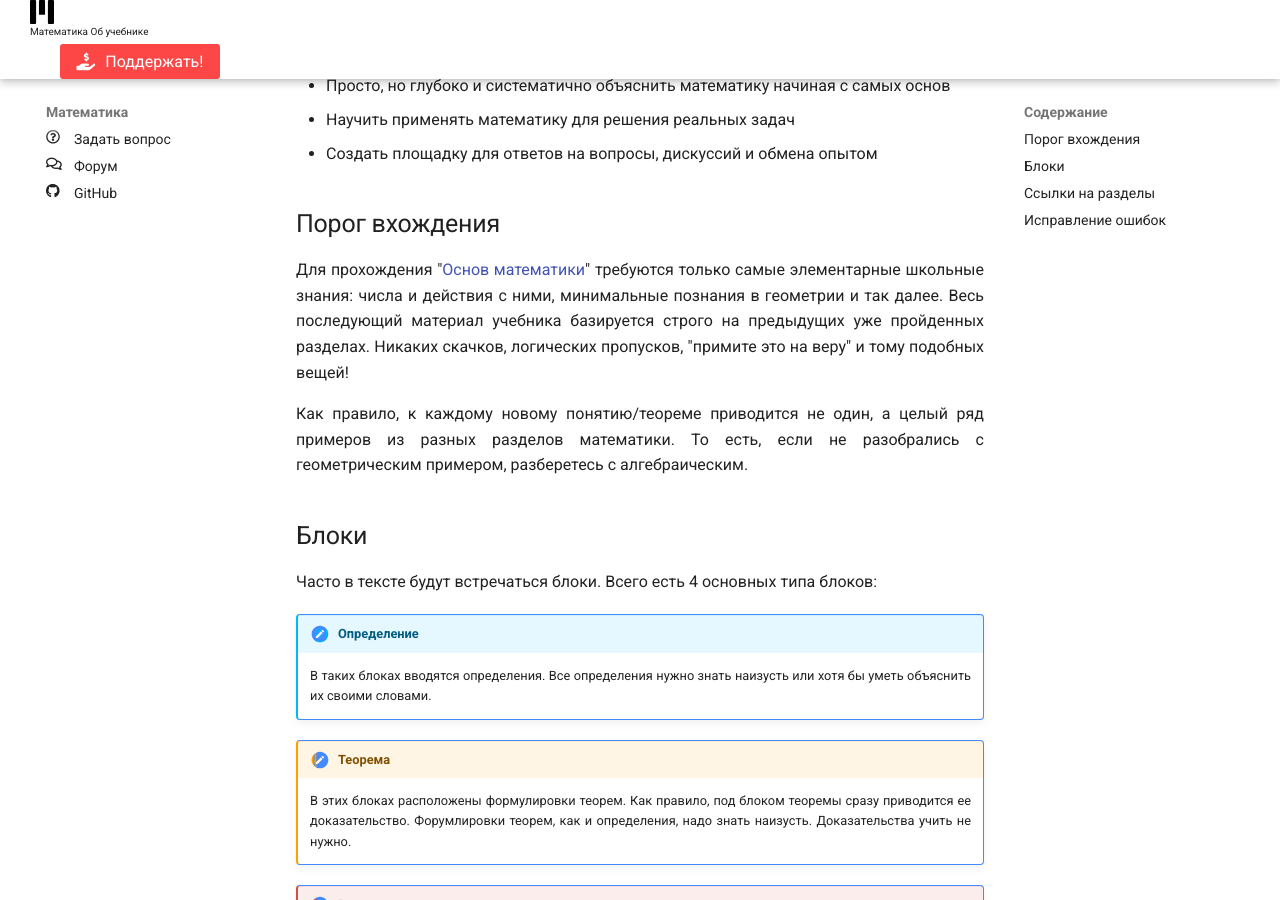
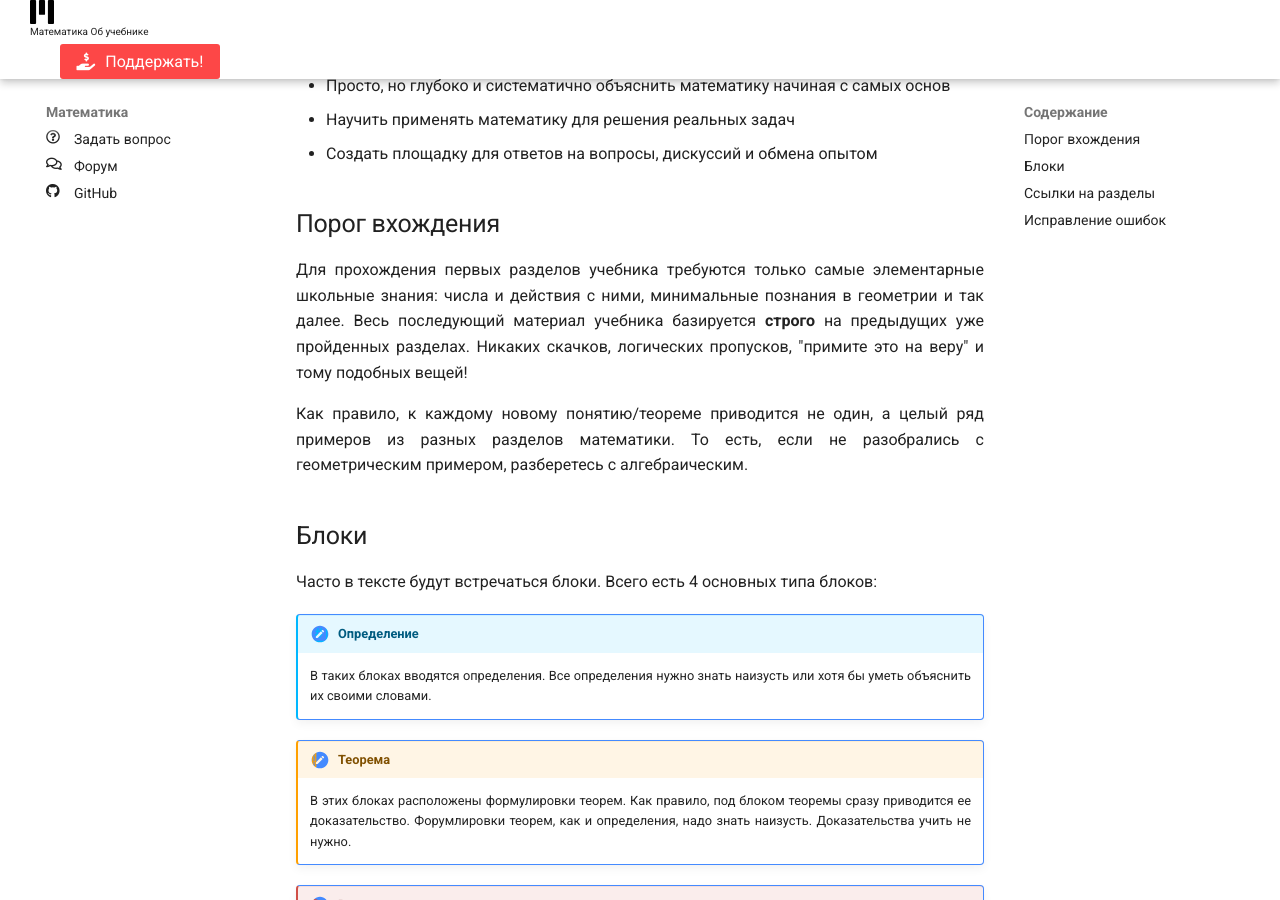
Before and after one commit to CMTV/mathit, an MkDocs documentation site: the page built from docs/index.md, in a window 1280 px wide and 900 px high, scrolled down 430 px. Built offline with MkDocs 1.6.1 and Material for MkDocs 9.7.7, drawn with Linux system fonts in a browser that asks for light colours; some of the changed text lies outside the part shown.

```diff
--- a/docs/index.md
+++ b/docs/index.md
@@ -20,9 +20,9 @@ description: Понятный, подробный и интересный уче
 
 ## Порог вхождения
 
-Для прохождения "[Основ математики](basis/basis_index.md)" требуются только самые элементарные школьные знания: числа
+Для прохождения первых разделов учебника требуются только самые элементарные школьные знания: числа
 и действия с ними, минимальные познания в геометрии и так далее. Весь последующий материал учебника базируется
-строго на предыдущих уже пройденных разделах. Никаких скачков, логических пропусков, "примите это на веру" и тому подобных вещей!
+**строго** на предыдущих уже пройденных разделах. Никаких скачков, логических пропусков, "примите это на веру" и тому подобных вещей!
 
 Как правило, к каждому новому понятию/теореме приводится не один, а целый ряд примеров из разных разделов математики.
 То есть, если не разобрались с геометрическим примером, разберетесь с алгебраическим.
--- a/mkdocs.yml
+++ b/mkdocs.yml
@@ -64,3 +64,8 @@ extra:
         - 'Математика — это язык, на котором написана книга природы'
         - 'Математика — это язык!'
         - 'Математика — самая надежная форма пророчества'
+        - 'Он стал поэтом – для математика у него не хватало фантазии.'
+        - 'В математике нет символов для неясных мыслей.'
+        - '«Если… то…» – если это не математика, то это шантаж.'
+        - 'Книга природы написана на языке математики.'
+        - 'Математика - совершенный метод, позволяющий провести самого себя за нос.'
```
Also changed, not shown: docs/math-lang/about-langs.md (+2 -0 lines).
